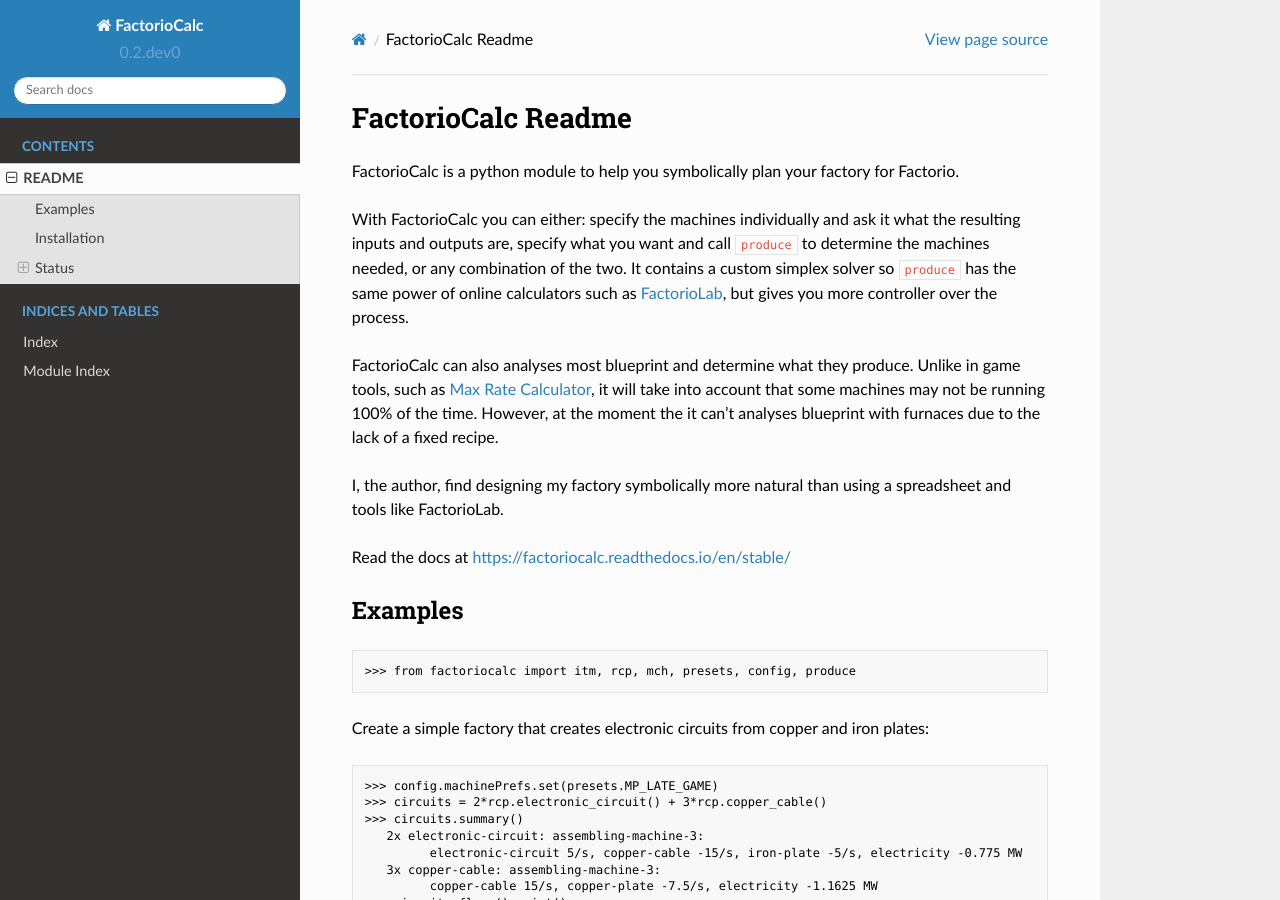
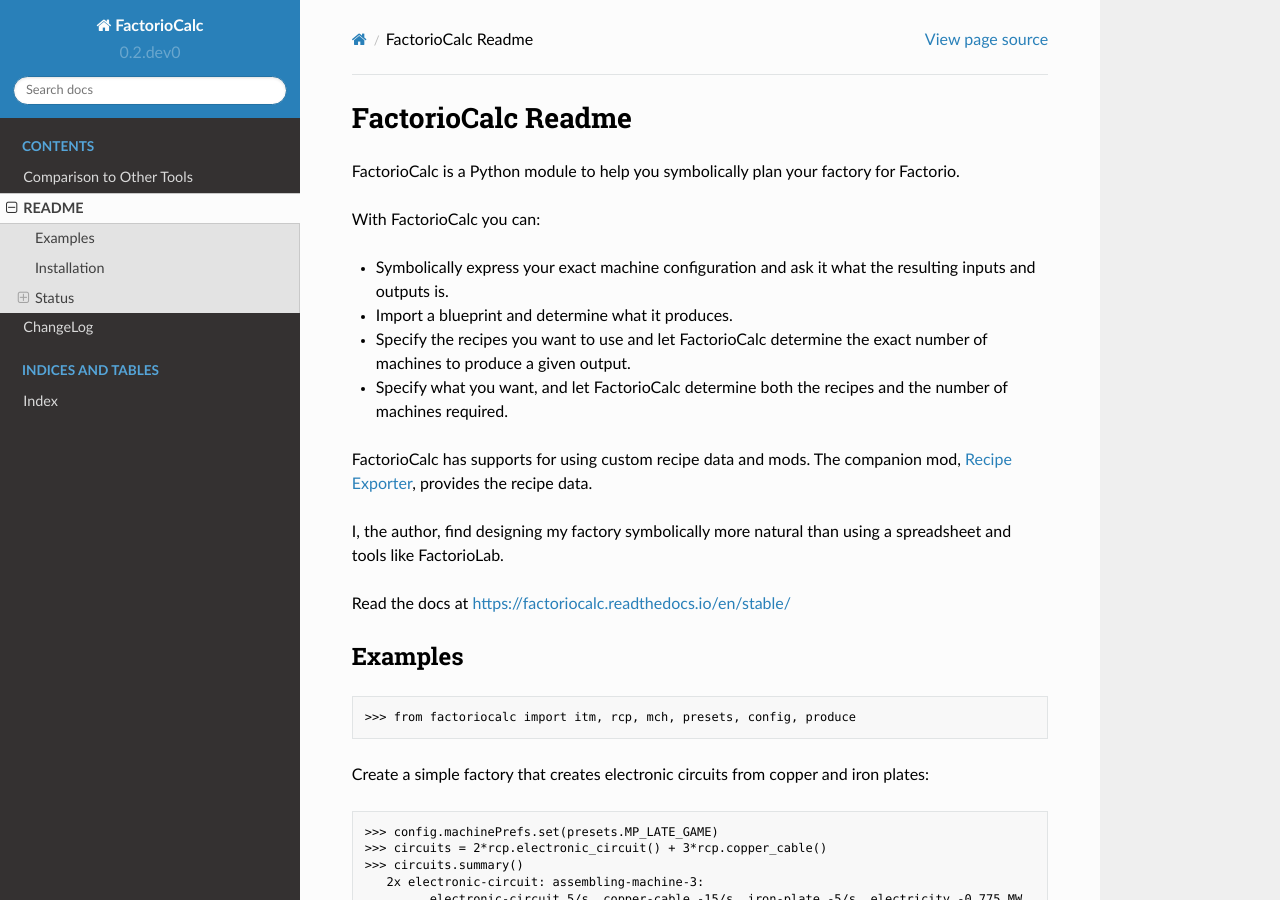
Before and after one commit to FactorioCalc/FactorioCalc, a Sphinx documentation site: the page built from docs/readme.rst, in a window 1280 px wide and 900 px high. Built offline with Sphinx 7.4.7 and the Read the Docs theme 2.0.0, drawn with Linux system fonts in a browser that asks for light colours; pages that are not in the unit, such as notebooks, are missing from menus; the version number is read from the project's files by our own code; some of the changed text lies outside the part shown.

Commit message:
docs: rewrite intro, add ChangeLog, various other tweaks
Also separate the comparison to other tools into it's own section and
expand.

```diff
--- a/README.rst
+++ b/README.rst
@@ -3,22 +3,25 @@
 FactorioCalc Readme
 ===================
 
-FactorioCalc is a python module to help you symbolically plan your factory for
+FactorioCalc is a Python module to help you symbolically plan your factory for
 Factorio.
 
-With FactorioCalc you can either: specify the machines individually and ask it
-what the resulting inputs and outputs are, specify what you want and call
-`produce` to determine the machines needed, or any combination of the two.  It
-contains a custom simplex solver so `produce` has the same power of online
-calculators such as `FactorioLab <https://factoriolab.github.io/>`_, but gives
-you more controller over the process.
+With FactorioCalc you can:
 
-FactorioCalc can also analyses most blueprint and determine what they produce.
-Unlike in game tools, such as `Max Rate Calculator
-<https://mods.factorio.com/mod/MaxRateCalculator>`_, it will take into account
-that some machines may not be running 100% of the time.  However, at the
-moment the it can't analyses blueprint with furnaces due to the lack of a
-fixed recipe.
+* Symbolically express your exact machine configuration and ask it what the
+  resulting inputs and outputs is.
+
+* Import a blueprint and determine what it produces.
+
+* Specify the recipes you want to use and let FactorioCalc determine the exact
+  number of machines to produce a given output.
+
+* Specify what you want, and let FactorioCalc determine both the recipes and
+  the number of machines required.
+
+FactorioCalc has supports for using custom recipe data and mods.  The
+companion mod, `Recipe Exporter
+<https://mods.factorio.com/mod/RecipeExporter>`_, provides the recipe data.
 
 I, the author, find designing my factory symbolically more natural than
 using a spreadsheet and tools like FactorioLab.
@@ -77,7 +80,8 @@
 ------
 
 FactorioCalc has been used by the author to help produce a factory that
-produces around 2k science packs per minute.  The calculations, in terms of
+produces around 2k science packs per minute.  It has also been used to help
+beat both Space Exploration and Krastorio 2.  The calculations, in terms of
 the rate of items produced and consumed, should be accurate (which includes
 tricky cases such as the Kovarex enrichment process).  The solver, in nearly
 all cases, should produce optimal results in terms of materials used.  The API
--- a/docs/index.rst
+++ b/docs/index.rst
@@ -9,15 +9,17 @@
    :caption: Contents
    :maxdepth: 3
 
+   comparison
+
    guide
 
    reference
 
    README <readme>
 
+   ChangeLog
+
 .. toctree::
    :caption: Indices and tables
 
    genindex
-
-   modindex
--- a/docs/readme.rst
+++ b/docs/readme.rst
@@ -1,2 +1,3 @@
 .. highlight:: none
+
 .. include:: ../README.rst
--- a/docs/reference.py
+++ b/docs/reference.py
@@ -59,7 +59,7 @@
    :trim:
 
 `factoriocalc` package
-================================
+======================
 
 .. py:module:: factoriocalc
 
```
Also changed, not shown: docs/ChangeLog.rst (added, +17 -0 lines), docs/comparison.rst (added, +62 -0 lines), docs/guide0.md (+32 -14 lines), 4 other files.
